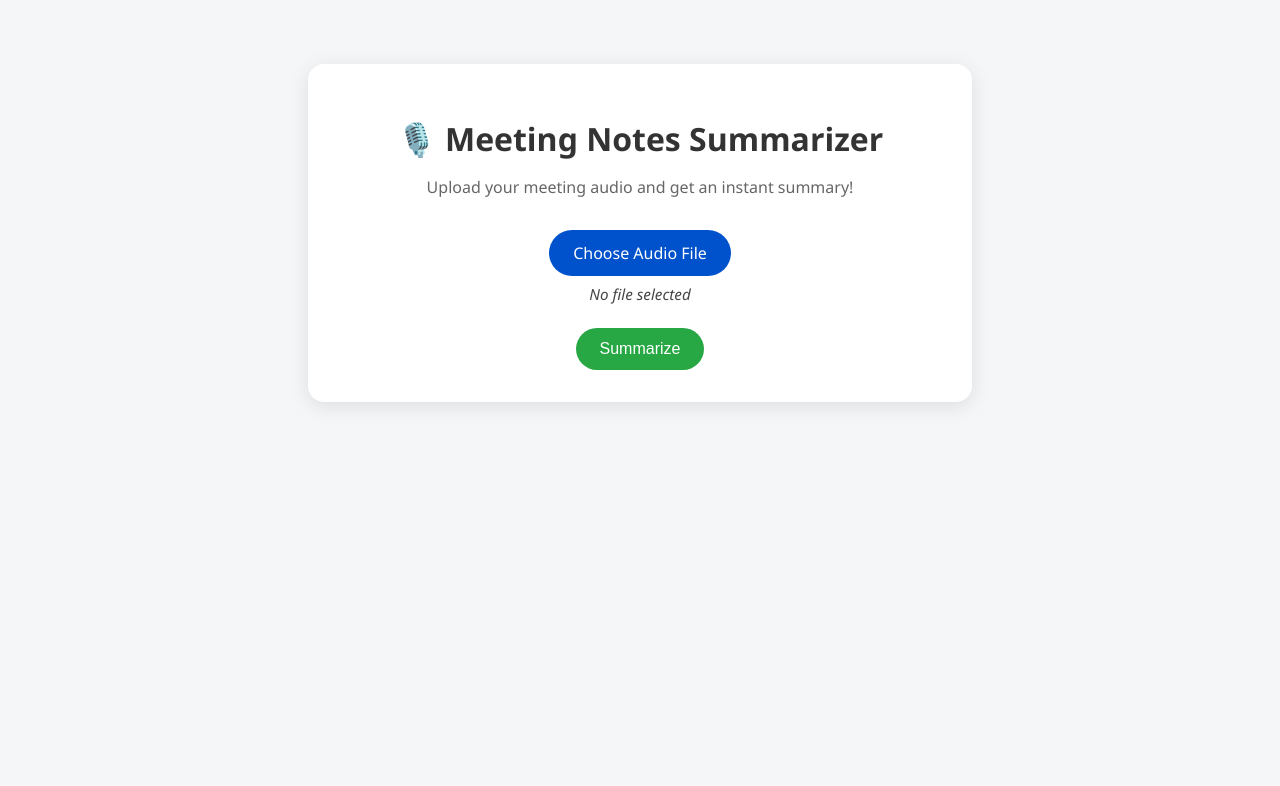
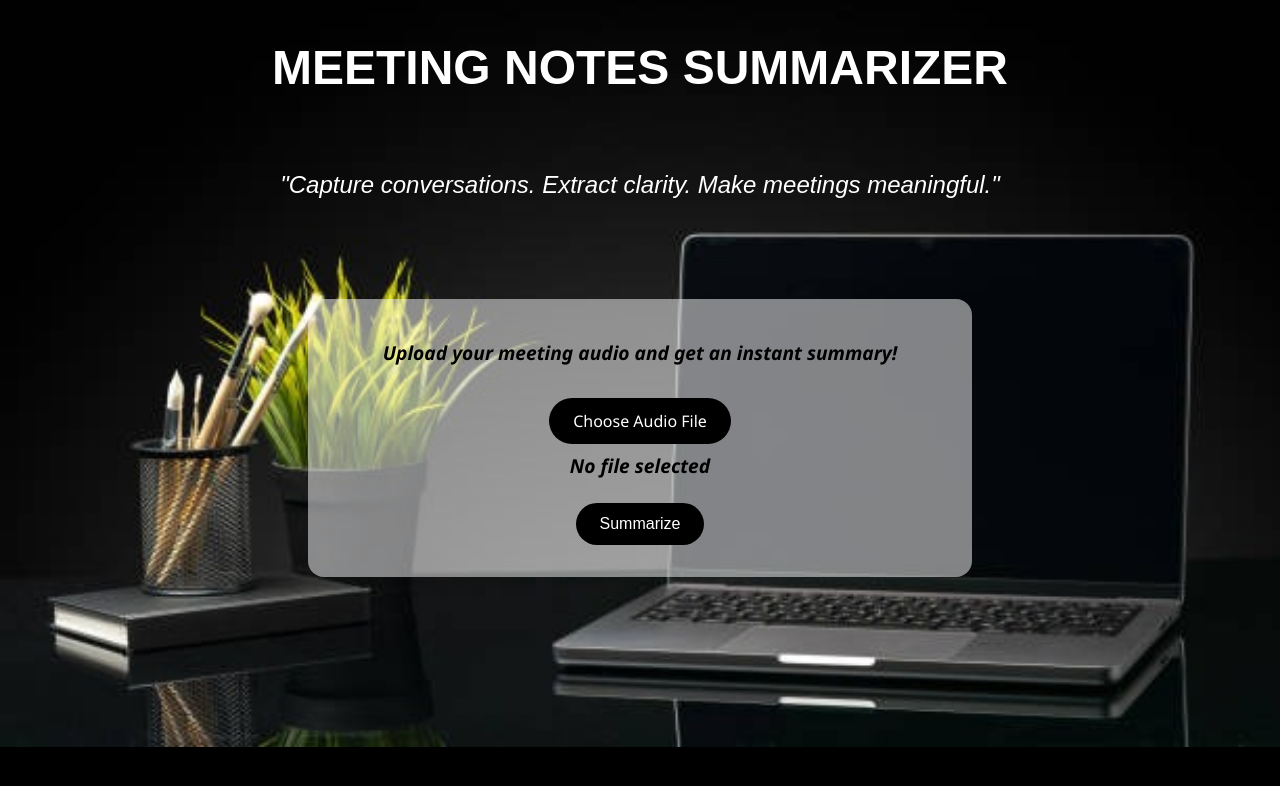
Before and after one commit to salonipuraswani/MeetingNotesSummarizer, a Flask app: page / in a window 1280 px wide. Shown: the top 786 px of the page. Run offline with Flask 3, Linux system fonts and the light colour scheme.

Commit message:
Update: modified files and added assets

```diff
--- a/text_summarizer_app/app.py
+++ b/text_summarizer_app/app.py
@@ -1,53 +1,222 @@
-from flask import Flask, request, jsonify, render_template
+from flask import Flask, request, jsonify, render_template, send_file
 from flask_cors import CORS
 import os
+import re
 from faster_whisper import WhisperModel
 from transformers import pipeline
+import spacy
+from io import BytesIO
+from reportlab.lib.pagesizes import letter
+from reportlab.pdfgen import canvas
 
 app = Flask(__name__)
 CORS(app)
 
+# Folder to temporarily store uploaded audio files
 UPLOAD_FOLDER = 'uploads'
 os.makedirs(UPLOAD_FOLDER, exist_ok=True)
 
-# Load the model (use 'tiny', 'base', 'small', etc.)
-model = WhisperModel("small", compute_type="int8", device="cpu")  # good balance for CPU
+# Load transcription and NLP models
+model = WhisperModel("small", compute_type="int8", device="cpu")  # Whisper for transcription
+summarizer = pipeline("summarization", model="facebook/bart-large-cnn")  # BART for summarization
+nlp = spacy.load("en_core_web_sm")  # spaCy for sentence and entity parsing
 
-# Load the Hugging Face Summarizer
-summarizer = pipeline("summarization", model="facebook/bart-large-cnn")
+# Keywords to detect important sentences in the transcript
+KEY_TERMS = {
+    "agenda", "decision", "deadline", "issue", "task",
+    "assign", "responsible", "timeline", "progress", "meeting"
+}
+
+# Regular expressions to identify various date formats
+DATE_PATTERNS = [
+   r'\b\d{1,2}/\d{1,2}/\d{4}\b',                                 # 12/04/2025
+   r'\b\d{1,2}(?:st|nd|rd|th)?\s+\w+\s+\d{4}\b',                 # 21st March 2025
+   r'\b\w+\s+\d{1,2},\s+\d{4}\b',                                # March 21, 2025
+   r'\b\d{1,2}(?:st|nd|rd|th)?\s+of\s+\w+\b',                    # 5th of April
+   r'\b\d{1,2}(?:st|nd|rd|th)?\s+of\s+this\s+month\b',           # 15th of this month
+   r'\b\d{1,2}(?:st|nd|rd|th)?\s+of\s+next\s+month\b',           # 3rd of next month
+   r'\b\d{1,2}(?:st|nd|rd|th)?\s+\w+\b',                         # 7th March
+   r'\b\w+\s+\d{1,2}(?:st|nd|rd|th)?\b',                         # March 7th
+   r'\b\d{1,2}/\d{1,2}/\d{2,4}\b',                               # 5/9/23
+   r'\b\d{1,2}(?:st|nd|rd|th)?\s+of\s+(?:this|next)?\s*\w+\b',   # 2nd of this May/ 5th of next June
+   r'\b(?:this\s+)?(?:month|year)\b',                            # this year
+  # r'\b\d{1,2}(?:st|nd|rd|th)\b',                               # 21st
+]
+
+# Function to extract specific dates using regex patterns
+def extract_specific_dates(text):
+    matched_dates = set()
+    date_dict = {}
+
+    for pattern in DATE_PATTERNS:
+        for match in re.finditer(pattern, text, re.IGNORECASE):
+            date = match.group(0)
+            if re.match(r'\b\d{1,2}(?:st|nd|rd|th)?\s+\w+\s+\d{4}\b', date):
+                day = date.split()[0]
+                if day not in date_dict:
+                    date_dict[day] = date
+                    matched_dates.add(date)
+            else:
+                matched_dates.add(date)
+    return matched_dates
 
 @app.route('/', methods=['GET'])
 def home():
-    return render_template('index.html')
+    return render_template('index.html')  # Optional, used if front-end is connected
 
 @app.route('/summarize', methods=['POST'])
 def summarize_audio():
     if 'audio' not in request.files:
         return jsonify({'error': 'No audio file provided'}), 400
 
+    # Save uploaded audio file
     audio = request.files['audio']
     file_path = os.path.join(UPLOAD_FOLDER, audio.filename)
     audio.save(file_path)
 
     try:
-        print("🟢 Starting transcription using faster-whisper...")
-        segments, info = model.transcribe(file_path, beam_size=5)
+        # Transcribe audio using Whisper
+        segments, _ = model.transcribe(file_path, beam_size=5)
         transcription = " ".join(segment.text for segment in segments)
 
-        print("✅ Transcription complete. Summarizing...")
+        # Use spaCy to parse sentences and entities
+        doc = nlp(transcription)
+        informative_sentences = []
+        speakers = set()
+        specific_dates = extract_specific_dates(transcription)
 
-        # Summarize the transcription
-        summary = summarizer(transcription, max_length=1000, min_length=20, do_sample=False)
+        # Extract informative sentences and named speakers
+        for sent in doc.sents:
+            pos_tags = [token.pos_ for token in sent]
+            has_keywords = any(word.lower() in KEY_TERMS for word in sent.text.split())
 
-        print("✅ Summary complete")
+            for ent in sent.ents:
+                if ent.label_ == "PERSON":
+                    speakers.add(ent.text)
+
+            pos_score = sum(pos in ["NOUN", "PROPN", "VERB"] for pos in pos_tags)
+            if pos_score >= 3 or has_keywords or len(sent.text.split()) >= 10:
+                informative_sentences.append(sent.text)
+
+        # Reduce transcription content to half to feed into summarizer
+        total_words = len(transcription.split())
+        max_words = total_words // 2
+        reduced_text = ""
+        word_count = 0
+        for sent in informative_sentences:
+            words = sent.split()
+            if word_count + len(words) > max_words:
+                break
+            reduced_text += sent + " "
+            word_count += len(words)
+
+        # Calculate length for summarizer input
+        max_len = max(50, int(total_words * 1.3) // 4)
+        min_len = max(30, max_len // 2)
+
+        # Generate abstractive summary using Hugging Face model
+        summary = summarizer(
+            reduced_text.strip(),
+            max_length=max_len,
+            min_length=min_len,
+            do_sample=False
+        )[0]['summary_text']
+
         return jsonify({
             'transcription': transcription,
-            'summary': summary[0]['summary_text']
+            'summary': summary,
+            'dates': list(specific_dates) if specific_dates else ["Not mentioned"],
+            'speakers': list(speakers) if speakers else ["Not mentioned"]
         })
 
     except Exception as e:
-        print("🔥 Exception occurred during transcription or summarization:", e)
         return jsonify({'error': str(e)}), 500
+
+@app.route('/download-pdf', methods=['POST'])
+def download_pdf():
+    data = request.json
+    if not data:
+        return jsonify({'error': 'No data provided'}), 400
+
+    transcription = data.get('transcription', 'Not available')
+    summary = data.get('summary', 'Not available')
+    dates = data.get('dates', [])
+    speakers = data.get('speakers', [])
+
+    # Create a PDF in memory using ReportLab
+    buffer = BytesIO()
+    pdf = canvas.Canvas(buffer, pagesize=letter)
+    width, height = letter
+    y = height - 50
+
+    # Add PDF content: title
+    pdf.setFont("Helvetica-Bold", 14)
+    pdf.drawString(30, y, "Meeting Summary Report")
+    y -= 30
+
+    # Summary Section
+    pdf.setFont("Helvetica-Bold", 12)
+    pdf.drawString(30, y, "Summary:")
+    y -= 20
+    pdf.setFont("Helvetica", 11)
+    for line in summary.split('. '):
+        if y < 60:
+            pdf.showPage()
+            y = height - 50
+            pdf.setFont("Helvetica", 11)
+        pdf.drawString(40, y, line.strip() + ".")
+        y -= 15
+
+    # Speakers Section
+    y -= 20
+    pdf.setFont("Helvetica-Bold", 12)
+    pdf.drawString(30, y, "Speakers Mentioned:")
+    y -= 20
+    pdf.setFont("Helvetica", 11)
+    for speaker in speakers:
+        if y < 60:
+            pdf.showPage()
+            y = height - 50
+        pdf.drawString(40, y, f"- {speaker}")
+        y -= 15
+
+    # Dates Section
+    y -= 20
+    pdf.setFont("Helvetica-Bold", 12)
+    pdf.drawString(30, y, "Dates Mentioned:")
+    y -= 20
+    pdf.setFont("Helvetica", 11)
+    for date in dates:
+        if y < 60:
+            pdf.showPage()
+            y = height - 50
+        pdf.drawString(40, y, f"- {date}")
+        y -= 15
+
+    # Full Transcription Section
+    y -= 20
+    pdf.setFont("Helvetica-Bold", 12)
+    pdf.drawString(30, y, "Full Transcription:")
+    y -= 20
+    pdf.setFont("Helvetica", 10)
+    for para in transcription.split('. '):
+        if y < 60:
+            pdf.showPage()
+            y = height - 50
+            pdf.setFont("Helvetica", 10)
+        pdf.drawString(40, y, para.strip() + ".")
+        y -= 12
+
+    # Finalize and send the PDF
+    pdf.save()
+    buffer.seek(0)
+
+    return send_file(
+        buffer,
+        as_attachment=True,
+        download_name="meeting_summary.pdf",
+        mimetype='application/pdf'
+    )
 
 if __name__ == '__main__':
     app.run(debug=True, port=5000)
--- a/text_summarizer_app/static/styles.css
+++ b/text_summarizer_app/static/styles.css
@@ -1,29 +1,56 @@
 body {
   font-family: 'Segoe UI', Tahoma, Geneva, Verdana, sans-serif;
-  background-color: #f4f6f8;
+  background-color: black;
   margin: 0;
   padding: 0;
+  background-image: url('/static/background/webBG.jpg');
+  background-size: cover;
+  background-repeat: no-repeat;
+  background-position: center;
 }
+
 
 .container {
   max-width: 600px;
   margin: 5% auto;
-  background-color: #fff;
+  background-color: rgba(255, 255, 255, 0.5);
   padding: 2rem;
   border-radius: 16px;
-  box-shadow: 0 4px 20px rgba(0, 0, 0, 0.1);
   text-align: center;
 }
 
-h1 {
-  color: #333;
-  margin-bottom: 0.5rem;
+.heading {
+  color:  white;
+  margin: 0;
+  padding: 2.5rem 0;
+  text-align: center;
+  top: 0;
+  z-index: 1000;
+  font-size: 3rem;
+  font-weight: 600;
+  font-family: 'Poppins', sans-serif;;
 }
 
-p {
-  color: #666;
+.quote {
+  height: 100px;
+  text-align: center;
+  font-style: italic;
+  display: flex;
+  justify-content: center;
+  align-items: center;
+  font-size: 1.5rem;
+  font-family: sans-serif;
+  color : white;
+  animation: slideIn 1s ease-out forwards;
+  position: relative;
 }
 
+.upload_instruction{
+  color: black;
+}
+#fileNameDisplay{
+  color :black;
+}
 form {
   margin-top: 2rem;
 }
@@ -33,7 +60,7 @@ input[type="file"] {
 }
 
 .custom-file-upload {
-  background-color: #0052cc;
+  background-color: black;
   color: white;
   padding: 0.75rem 1.5rem;
   border-radius: 30px;
@@ -43,18 +70,21 @@ input[type="file"] {
 }
 
 .custom-file-upload:hover {
-  background-color: #003d99;
+  background-color: #f1f1f1;
+  color: black;
+  font-weight: bold;
 }
 
-.file-name-display {
+.text-class {
   margin-top: 0.5rem;
-  font-size: 0.95rem;
-  color: #444;
+  font-size: 1.2rem;
+  color: black;
   font-style: italic;
+  font-weight: bold;
 }
 
-button {
-  background-color: #28a745;
+.summarize-button {
+  background-color: black;
   color: white;
   padding: 0.75rem 1.5rem;
   border: none;
--- a/text_summarizer_app/templates/index.html
+++ b/text_summarizer_app/templates/index.html
@@ -7,27 +7,37 @@
   <link rel="stylesheet" href="{{ url_for('static', filename='styles.css') }}">
 </head>
 <body>
+  <h1 class="heading"> MEETING NOTES SUMMARIZER</h1>
+  <div class="quote">"Capture conversations. Extract clarity. Make meetings meaningful."</div>
   <div class="container">
-    <h1>🎙️ Meeting Notes Summarizer</h1>
-    <p>Upload your meeting audio and get an instant summary!</p>
+    <p class="text-class">Upload your meeting audio and get an instant summary!</p>
 
     <form id="uploadForm" enctype="multipart/form-data">
       <label for="audioFile" class="custom-file-upload">
         Choose Audio File
       </label>
       <input type="file" id="audioFile" name="audio" accept="audio/*" required />
-      <div id="fileNameDisplay" class="file-name-display">No file selected</div>
+      <div id="fileNameDisplay" class="text-class">No file selected</div>
 
-      <button type="submit">Summarize</button>
+      <button type="submit" class="summarize-button">Summarize</button>
     </form>
 
     <div id="summaryContainer" class="hidden">
-      <h2>📝 Summary</h2>
-      <h3>Full Transcription:</h3>
+      <h2> Summary</h2>
+
+      <h3> Full Transcription:</h3>
       <p id="transcriptionText">Processing your file...</p>
 
-      <h3>Summary:</h3>
-      <p id="summaryText">Processing your file...</p>
+      <h3> Abstractive Summary:</h3>
+      <p id="summaryText" class:"summary-text">Processing your file...</p>
+
+      <h3> Detected Speakers:</h3>
+      <ul id="speakerList" class:"summary-text"></ul>
+
+      <h3> Mentioned Dates:</h3>
+      <ul id="dateList" class:"summary-text"></ul>
+
+      <button id="downloadPDFButton" style="display: none;">Download Summary as PDF</button>
     </div>
   </div>
 
@@ -38,6 +48,11 @@
     const summaryContainer = document.getElementById('summaryContainer');
     const transcriptionText = document.getElementById('transcriptionText');
     const summaryText = document.getElementById('summaryText');
+    const speakerList = document.getElementById('speakerList');
+    const dateList = document.getElementById('dateList');
+    const downloadBtn = document.getElementById('downloadPDFButton');
+
+    let extractedData = {};
 
     audioInput.addEventListener('change', () => {
       const file = audioInput.files[0];
@@ -53,22 +68,63 @@
       summaryContainer.classList.remove('hidden');
       transcriptionText.textContent = 'Processing your file...';
       summaryText.textContent = 'Processing your file...';
+      speakerList.innerHTML = '';
+      dateList.innerHTML = '';
+      downloadBtn.style.display = 'none';
 
       const formData = new FormData();
       formData.append('audio', file);
 
       try {
-        const response = await fetch('http://127.0.0.1:5000/summarize', {
+        const response = await fetch('/summarize', {
           method: 'POST',
           body: formData
         });
 
         const data = await response.json();
+
         transcriptionText.textContent = data.transcription || 'No transcription returned.';
         summaryText.textContent = data.summary || 'No summary returned.';
+        extractedData = data;
+
+        (data.speakers || []).forEach(name => {
+          const li = document.createElement('li');
+          li.textContent = name;
+          speakerList.appendChild(li);
+        });
+
+        (data.dates || []).forEach(date => {
+          const li = document.createElement('li');
+          li.textContent = date;
+          dateList.appendChild(li);
+        });
+
+        downloadBtn.style.display = 'block';
+
       } catch (err) {
+        console.error(err);
         transcriptionText.textContent = 'Something went wrong with the transcription.';
         summaryText.textContent = 'Please try again.';
+      }
+    });
+
+    downloadBtn.addEventListener('click', async () => {
+      try {
+        const response = await fetch('/download-pdf', {
+          method: 'POST',
+          headers: { 'Content-Type': 'application/json' },
+          body: JSON.stringify(extractedData)
+        });
+
+        const blob = await response.blob();
+        const url = window.URL.createObjectURL(blob);
+        const a = document.createElement('a');
+        a.href = url;
+        a.download = 'meeting_summary.pdf';
+        a.click();
+        window.URL.revokeObjectURL(url);
+      } catch (err) {
+        alert('Failed to download PDF. Try again.');
       }
     });
   </script>
```
Also changed, not shown: other parts of text_summarizer_app/static/styles.css (+42 -7 lines), text_summarizer_app/static/background/webBG.jpg (added), 2 other files.
